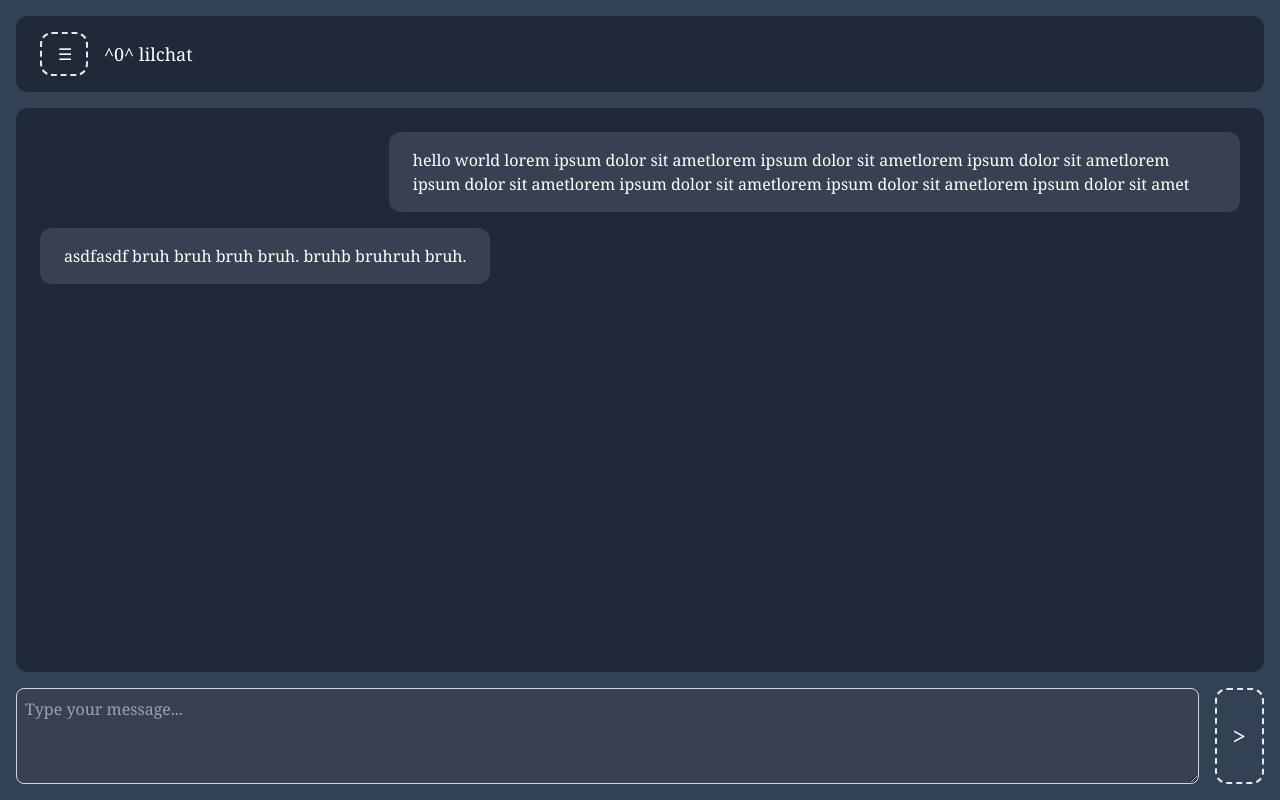
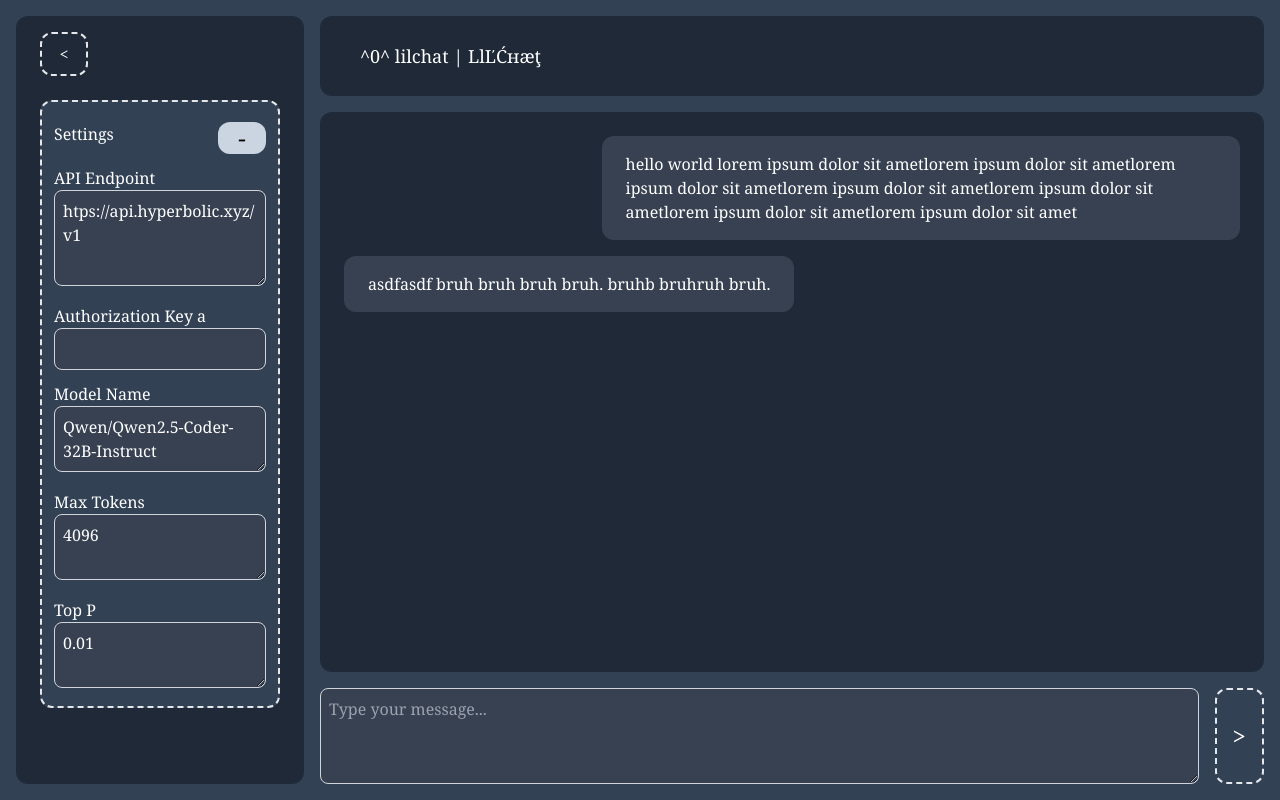
Before and after one commit to ekinakkaya/lilchat, a React (Vite) app: page / in a window 1280 px wide. Built offline with nearby package versions, Linux system fonts and the light colour scheme; the HTML template or start-up script is replaced by a standard one.

Commit message:
finished all of the ui (for now)

```diff
--- a/src/Chat2.tsx
+++ b/src/Chat2.tsx
@@ -1,17 +1,23 @@
 import React, { useState } from "react";
 import { NavBar } from "./components/NavBar/NavBar";
-import { MessageCard } from "./components/MessageCard/MessageCard";
 import { MessagesPanel } from "./components/MessagesPanel/MessagesPanel";
 import { MessageInput } from "./components/MessageInput/MessageInput";
+import { LeftMenuCloseButton } from "./components/LeftMenuCloseButton/LeftMenuCloseButton";
+import { SettingsPanel } from "./components/SettingsPanel/SettingsPanel";
 
 export type ChatMessage = {
   owner: "user" | "assistant";
   message: string;
 };
 
+// TODO: implement saving settings to local storage
+// TODO: implement making requests and getting responses
+// TODO: implement sending all messages with the request
+// TODO:
+
 const Chat2 = () => {
-  const [isMenuOpen, setIsMenuOpen] = useState(false);
-  const [isSettingsOpen, setIsSettingsOpen] = useState(false);
+  const [isMenuOpen, setIsMenuOpen] = useState(true);
+  const [isSettingsOpen, setIsSettingsOpen] = useState(true);
 
   const messagesFakeData: ChatMessage[] = [
     {
@@ -28,54 +34,16 @@ const Chat2 = () => {
   return (
     <div className="flex flex-row min-h-screen m-0 bg-slate-700 p-2 text-white font-serif">
       {isMenuOpen && (
-        <div className="left-sidebar-container flex flex-col w-72 bg-gray-800 px-6 py-4 m-2 text-white rounded-xl transition-opacity">
-          <button
-            className="w-12 text-md rounded-xl border-2 border-dashed px-4 py-2 text-white transition-all hover:bg-slate-700"
-            onClick={() => setIsMenuOpen(false)}
-          >
-            {"<"}
-          </button>
-          <div className="settings bg-slate-700 p-4 rounded-xl mt-6 border-2 border-dashed ">
-            <div className="mt-2 flex flex-row rounded-xl ">
-              <p>Settings</p>
-              <button className="ml-auto w-12 rounded-xl bg-slate-300 text-black">
-                +
-              </button>
-            </div>
+        <div className="left-sidebar-container flex flex-col max-w-72 min-w-72 bg-gray-800 px-6 py-4 m-2 text-white rounded-xl transition-opacity">
+          <LeftMenuCloseButton setIsMenuOpen={setIsMenuOpen} />
 
-            <div className="mt-4">
-              <p className="mt-2">
-                API Endpoint (should be something like
-                https://api.hyperbolic.xyz/v1)
-              </p>
-              <textarea className="w-full h-24 border border-gray-300 rounded-lg p-2 bg-gray-700">
-                https://api.hyperbolic.xyz/v1
-              </textarea>
-            </div>
+          {/* settings form*/}
+          <SettingsPanel
+            isSettingsOpen={isSettingsOpen}
+            setIsSettingsOpen={setIsSettingsOpen}
+          />
 
-            <div className="mt-2">
-              <p>Authorization Key</p>
-              <input
-                type="password"
-                className="w-full h-12 border border-gray-300 rounded-lg p-2 bg-gray-700"
-              ></input>
-            </div>
-
-            <div className="mt-2">
-              <p>Model Name</p>
-              <textarea className="w-full h-12 border border-gray-300 rounded-lg p-2 bg-gray-700"></textarea>
-            </div>
-
-            <div className="mt-2">
-              <p>Max Tokens</p>
-              <textarea className="w-full h-12 border border-gray-300 rounded-lg p-2 bg-gray-700"></textarea>
-            </div>
-
-            <div className="mt-2">
-              <p>Top P</p>
-              <textarea className="w-full h-12 border border-gray-300 rounded-lg p-2 bg-gray-700"></textarea>
-            </div>
-          </div>
+          {/* TODO: implement history for chat sessions */}
         </div>
       )}
 
--- /dev/null
+++ b/src/components/ExpandSettingsButton/ExpandSettingsButton.tsx
@@ -0,0 +1,21 @@
+type ExpandSettingsButtonProps = {
+  isSettingsOpen: boolean;
+  setIsSettingsOpen: (state: boolean) => void;
+};
+
+export const ExpandSettingsButton = ({
+  isSettingsOpen,
+  setIsSettingsOpen,
+}: ExpandSettingsButtonProps) => {
+  return (
+    <button
+      className="ml-auto w-12 rounded-xl bg-slate-300 text-black text-2xl"
+      onClick={() => {
+        if (isSettingsOpen) setIsSettingsOpen(false);
+        else setIsSettingsOpen(true);
+      }}
+    >
+      {isSettingsOpen ? <>-</> : <>+</>}
+    </button>
+  );
+};
--- /dev/null
+++ b/src/components/LeftMenuCloseButton/LeftMenuCloseButton.tsx
@@ -0,0 +1,16 @@
+import React from "react";
+
+type LeftMenuCloseButtonProps = {
+    setIsMenuOpen: (state: boolean) => void
+}
+
+export const LeftMenuCloseButton = ({setIsMenuOpen}: LeftMenuCloseButtonProps) => {
+  return (
+    <button
+      className="w-12 text-md rounded-xl border-2 border-dashed px-4 py-2 text-white transition-all hover:bg-slate-700"
+      onClick={() => setIsMenuOpen(false)}
+    >
+      {"<"}
+    </button>
+  );
+};
--- a/src/components/NavBar/NavBar.tsx
+++ b/src/components/NavBar/NavBar.tsx
@@ -1,5 +1,3 @@
-import React from "react";
-
 type NavBarProps = {
     isMenuOpen: boolean
     setIsMenuOpen: (state: boolean) => void
@@ -7,7 +5,7 @@ type NavBarProps = {
 
 export const NavBar = ({isMenuOpen, setIsMenuOpen}: NavBarProps) => {
   return (
-    <nav className=" navbar m-2 flex items-center justify-start rounded-xl bg-gray-800 p-4 px-6">
+    <nav className=" navbar m-2 flex items-center justify-start rounded-xl bg-gray-800 p-4 px-6 min-h-20">
       {!isMenuOpen && (
         <button
           className=" w-12 text-md rounded-xl border-2 border-dashed px-4 py-2 text-white transition-all hover:bg-slate-700"
@@ -17,7 +15,7 @@ export const NavBar = ({isMenuOpen, setIsMenuOpen}: NavBarProps) => {
         </button>
       )}
       <div className="pl-4 font-serif text-lg font-thin text-white">
-        ^0^ lilchat
+        ^0^ lilchat | LlĽĆʜæţ
       </div>
     </nav>
   );
--- /dev/null
+++ b/src/components/SettingsInput/SettingsInput.tsx
@@ -0,0 +1,35 @@
+import React from "react";
+
+type SettingsInputProps = {
+  description: string;
+  inputPlaceholder?: string;
+  hideInside?: boolean;
+  // in rem.
+  inputHeight?: number;
+};
+
+export const SettingsInput = ({
+  description,
+  inputPlaceholder,
+  hideInside,
+  inputHeight = 18
+}: SettingsInputProps) => {
+  return (
+    <div className="mt-3">
+      <p>{description}</p>
+      {hideInside ? (
+        <input
+          type="password"
+          className={`w-full h-${inputHeight} border border-gray-300 rounded-lg p-2 bg-gray-700`}
+        ></input>
+      ) : (
+        <textarea
+          className={`w-full h-${inputHeight} border border-gray-300 rounded-lg p-2 bg-gray-700`}
+          placeholder={inputPlaceholder}
+        >
+          {inputPlaceholder}
+        </textarea>
+      )}
+    </div>
+  );
+};
--- /dev/null
+++ b/src/components/SettingsPanel/SettingsPanel.tsx
@@ -0,0 +1,62 @@
+import { ExpandSettingsButton } from "../ExpandSettingsButton/ExpandSettingsButton";
+import { SettingsInput } from "../SettingsInput/SettingsInput";
+
+type SettingsPanelProps = {
+  isSettingsOpen: boolean;
+  setIsSettingsOpen: (state: boolean) => void;
+};
+
+export const SettingsPanel = ({
+  isSettingsOpen,
+  setIsSettingsOpen,
+}: SettingsPanelProps) => {
+  return (
+    <div className="settings bg-slate-700 p-3 rounded-xl mt-6 border-2 border-dashed ">
+      <div className="mt-2 flex flex-row rounded-xl">
+        <p>Settings</p>
+        <ExpandSettingsButton
+          isSettingsOpen={isSettingsOpen}
+          setIsSettingsOpen={setIsSettingsOpen}
+        />
+      </div>
+
+      {/* settings form input */}
+      {isSettingsOpen ? (
+        <>
+          <SettingsInput
+            description="API Endpoint"
+            inputPlaceholder="htps://api.hyperbolic.xyz/v1"
+            inputHeight={24}
+          />
+
+          <SettingsInput
+            description="Authorization Key a"
+            inputPlaceholder="htps://api.hyperbolic.xyz/v1"
+            inputHeight={18}
+            hideInside
+          />
+
+          <SettingsInput
+            description="Model Name"
+            inputPlaceholder="Qwen/Qwen2.5-Coder-32B-Instruct"
+            inputHeight={18}
+          />
+
+          <SettingsInput
+            description="Max Tokens"
+            inputPlaceholder="4096"
+            inputHeight={18}
+          />
+
+          <SettingsInput
+            description="Top P"
+            inputPlaceholder="0.01"
+            inputHeight={18}
+          />
+        </>
+      ) : (
+        <></>
+      )}
+    </div>
+  );
+};
```
